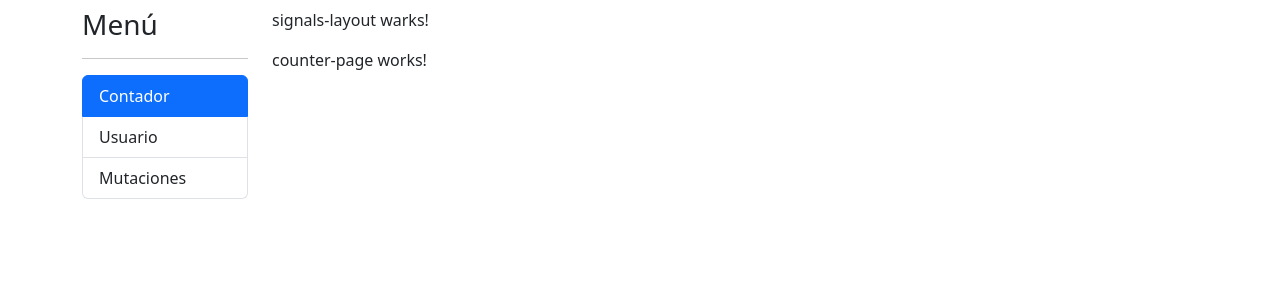
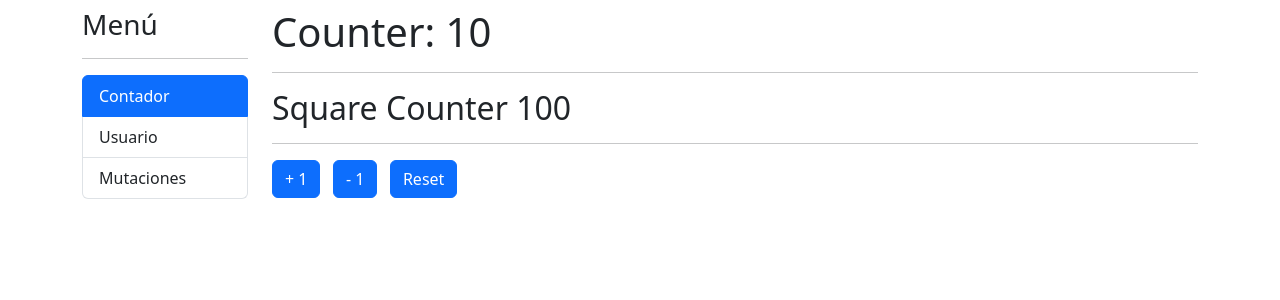
Before and after one commit to GermanPalencia1/curso-angular-11DirectivasSignals, an Angular app: page /signals/counter in a window 1280 px wide. Shown: the top 300 px of the page. Built offline with nearby package versions, Linux system fonts and the light colour scheme.

Commit message:
Counter signal

```diff
--- a/src/app/signals/layout/signals-layout/signals-layout.component.html
+++ b/src/app/signals/layout/signals-layout/signals-layout.component.html
@@ -7,7 +7,6 @@
   </div>
 
   <div class="col-10">
-    <p>signals-layout warks!</p>
     <router-outlet></router-outlet>
   </div>
 
--- a/src/app/signals/pages/counter-page/counter-page.component.html
+++ b/src/app/signals/pages/counter-page/counter-page.component.html
@@ -1 +1,10 @@
-<p>counter-page works!</p>
+<h1>Counter: {{counter()}}</h1>
+<hr>
+<h2>Square Counter {{squareCounter()}}</h2>
+<hr>
+
+<button (click)="increaseBy(+1)" class="btn btn-primary">+ 1</button>
+&nbsp;
+<button (click)="increaseBy(-1)" class="btn btn-primary">- 1</button>
+&nbsp;
+<button (click)="counter.set(0)" class="btn btn-primary">Reset</button>
--- a/src/app/signals/pages/counter-page/counter-page.component.ts
+++ b/src/app/signals/pages/counter-page/counter-page.component.ts
@@ -1,9 +1,17 @@
-import { Component } from '@angular/core';
+import { Component, computed, signal } from '@angular/core';
 
 @Component({
   templateUrl: './counter-page.component.html',
   styleUrls: ['./counter-page.component.css']
 })
+
 export class CounterPageComponent {
 
+  public counter = signal(10);
+  public squareCounter = computed(() => this.counter() * this.counter());
+
+  increaseBy(value: number) {
+    this.counter.update(current => current + value);
+  }
+
 }
```
